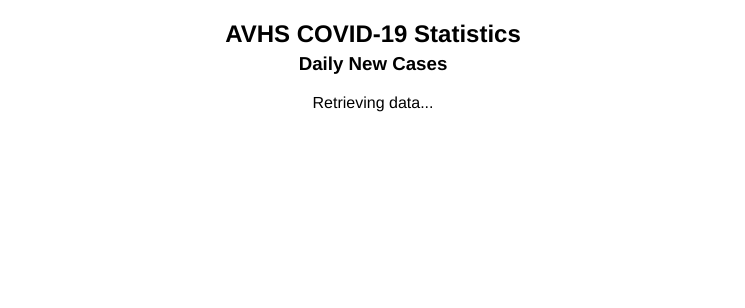
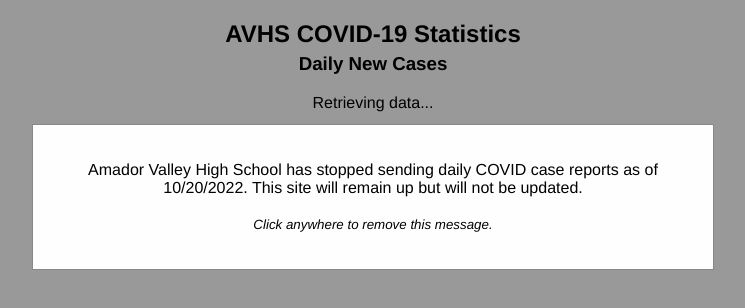
Before and after one commit to ryvir/avcovid, a plain HTML site: page index.html in a window 1280 px wide. Shown: the whole page, without its empty margins (267-1012 px from the left). Drawn offline with Linux system fonts and the light colour scheme; no server answers.

Commit message:
Add modal to alert that site is no longer updated

```diff
--- a/index.html
+++ b/index.html
@@ -15,6 +15,14 @@
 <body>
     <h2>AVHS COVID-19 Statistics</h2>
     <h3>Daily New Cases</h3>
+    <div id="modal" class="modal">
+        <div class="modal-content">
+            <p>
+                Amador Valley High School has stopped sending daily COVID case reports as of 10/20/2022. This site will remain up but will not be updated.
+                <br><br><small><em>Click anywhere to remove this message.</em></small>
+            </p>
+        </div>
+    </div>
     <svg id="container" style="display: none;" pointer-events="all">
     <g id="info-container" style="display: none;">
         <line y1="0" y2="400" id="info-line" stroke="black" stroke-dasharray="1,1"></line>
--- a/script.js
+++ b/script.js
@@ -12,6 +12,14 @@ firebase.initializeApp({
     appId: "1:297733948813:web:53c8fd7b91a36ea33d69c4",
     measurementId: "G-6F46MJ1KCB"
 });
+
+var modal = document.getElementById("modal");
+
+window.onclick = function(event) {
+    if (event.target == modal) {
+        modal.style.display = "none";
+    }
+}
 
 const storage = firebase.storage();
 const ref = storage.ref('stats.json');
--- a/styles.css
+++ b/styles.css
@@ -35,3 +35,24 @@ h3 {
 #key {
     margin-top: 0;
 }
+
+.modal {
+    position: fixed;
+    z-index: 1;
+    left: 0;
+    top: 0;
+    width: 100%;
+    height: 100%;
+    overflow: auto;
+    background-color: rgb(0,0,0);
+    background-color: rgba(0,0,0,0.4);
+    padding-top: 60px;
+}
+
+.modal-content {
+    background-color: #fefefe;
+    margin: 5% auto;
+    padding: 20px;
+    border: 1px solid #888;
+    width: 50%;
+}
```
